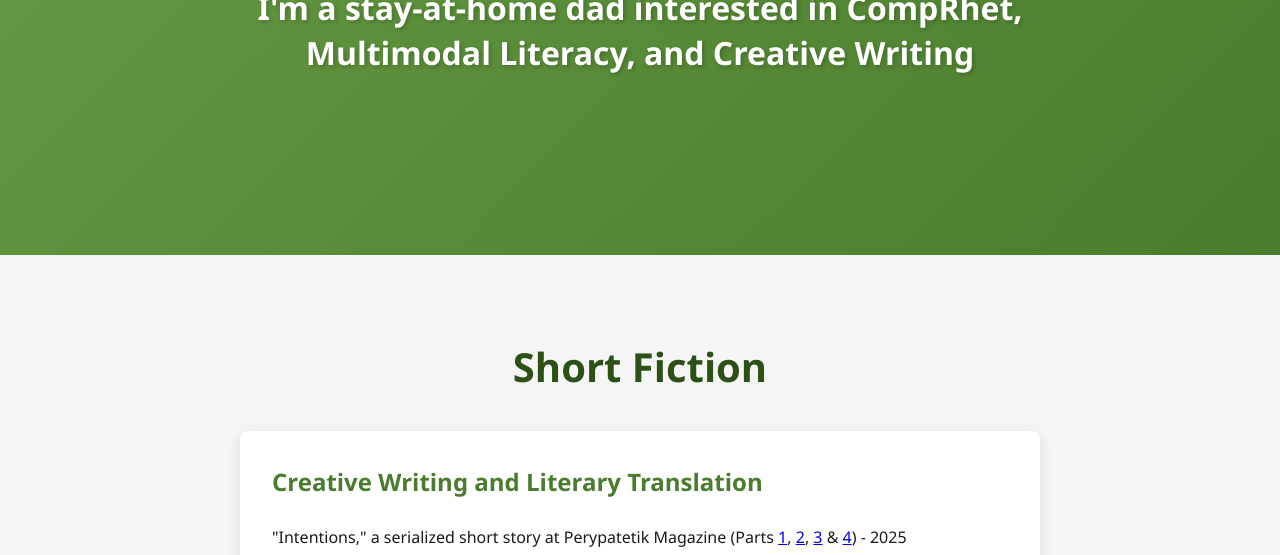
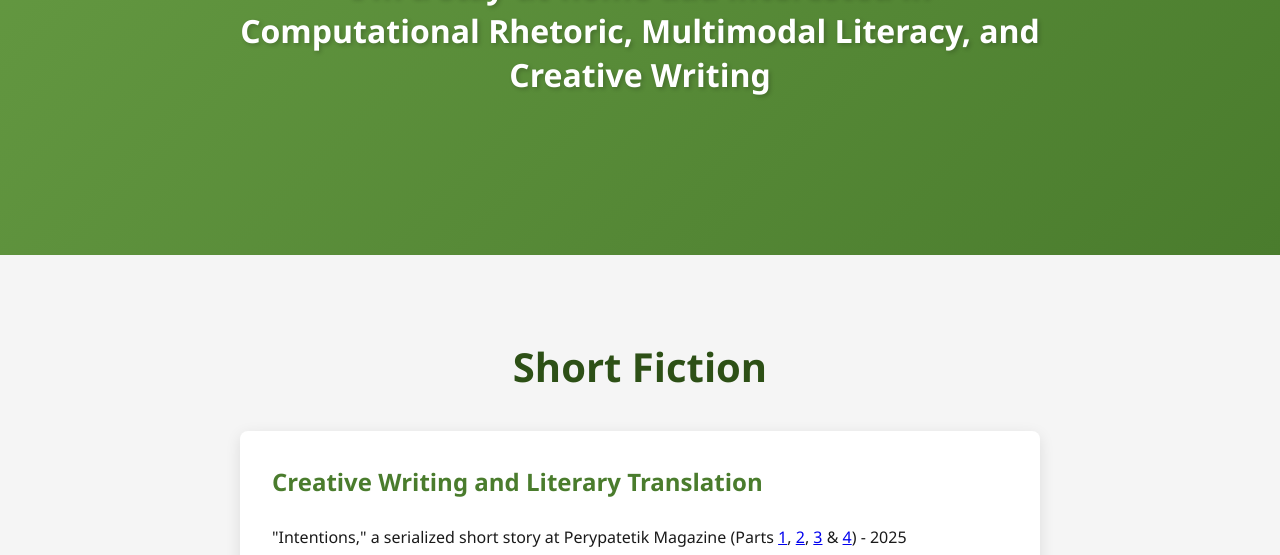
Before and after one commit to natsobaatar/natsobaatar.github.io, a plain HTML site: page index.html in a window 1280 px wide. Shown: the part 545-1100 px from the top of the page. Drawn offline with Linux system fonts and the light colour scheme.

Commit message:
Update hero text to use 'Computational Rhetoric'

```diff
--- a/index.html
+++ b/index.html
@@ -24,7 +24,7 @@
                 <img src="https://baatarkh.msu.domains/DHblog/wp-content/uploads/2024/01/IMG_20230623_085247512_HDR-1-scaled.jpg" alt="Hero Image" class="hero-image" id="hero-img">
             </div>
             <h1 class="hero-text">Hi! My name is Natso!</h1>
-            <h2 class="hero-text">I'm a stay-at-home dad interested in CompRhet, Multimodal Literacy, and Creative Writing</h2>
+            <h2 class="hero-text">I'm a stay-at-home dad interested in Computational Rhetoric, Multimodal Literacy, and Creative Writing</h2>
         </div>
     </section>
 
```
